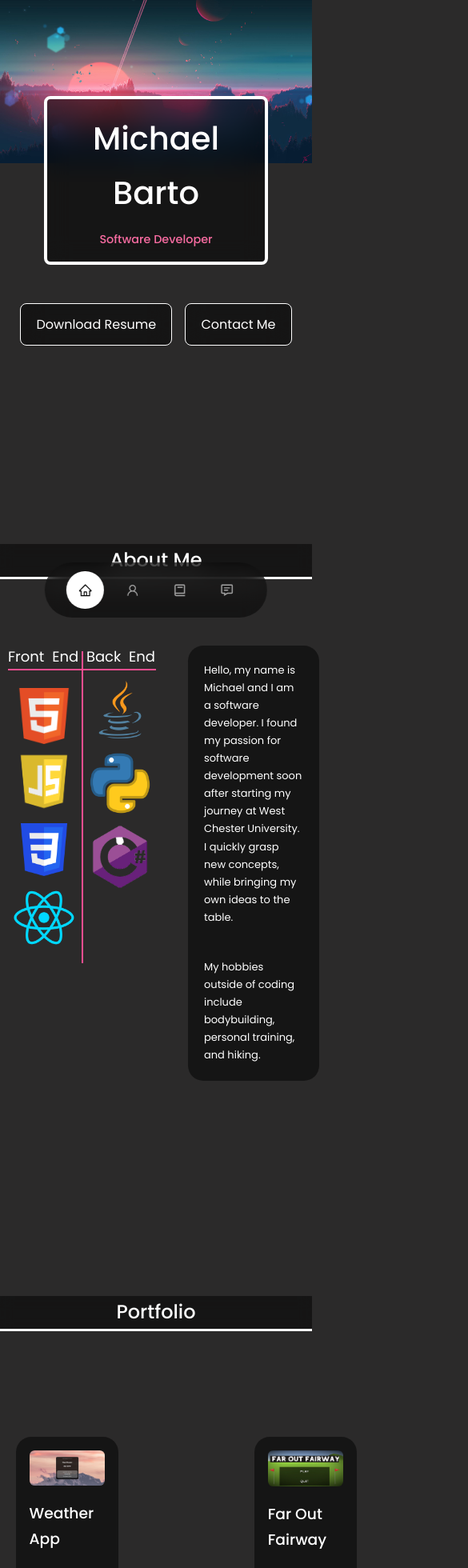
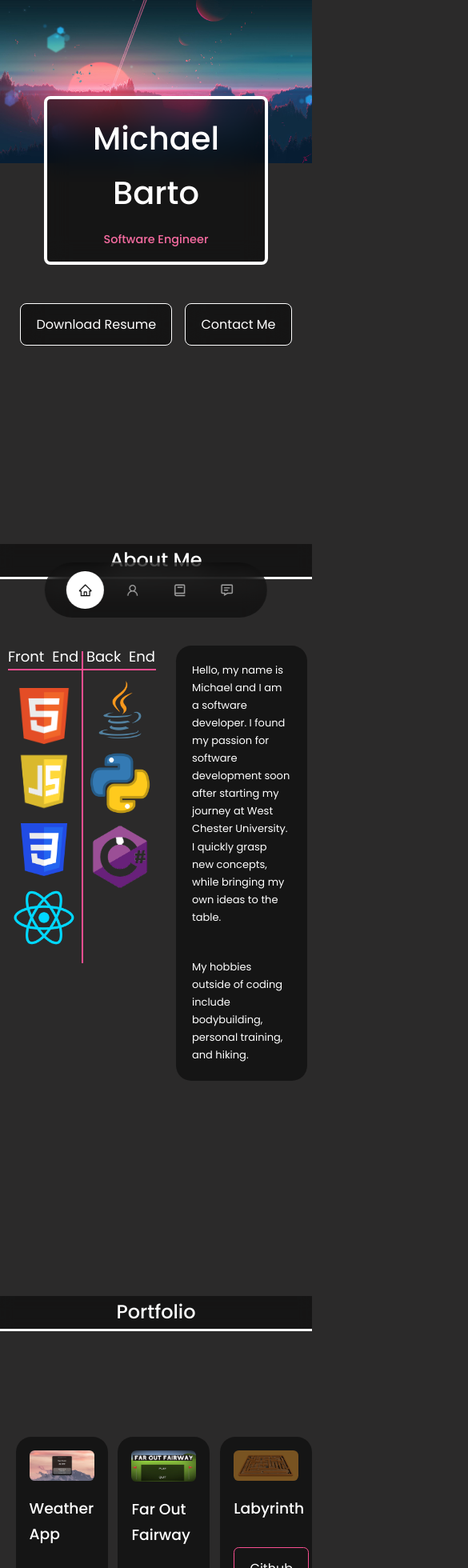
Before and after one commit to mbarto202/react-portfolio-website, a React (Create React App) app: page / in a window 390 px wide. Shown: the part 40-2000 px from the top of the page at 80% size, 585 px wide, since content can reach past the window. Built offline with nearby package versions, Linux system fonts and the light colour scheme.

Commit message:
phone compatibility

```diff
--- a/src/components/about/about.css
+++ b/src/components/about/about.css
@@ -130,7 +130,7 @@ hr.vLine {
         font-size: small;
         width: 60%;
         position:relative;
-        margin-left: 395px;
+        margin-left: 380px;
         top: -220px;
         padding: 20px;
     }
--- a/src/components/header/Header.jsx
+++ b/src/components/header/Header.jsx
@@ -9,7 +9,7 @@ const Header = () => {
       <div className="container header_container">
         <div className='titleBg'>
           <h1 className='name'>Michael Barto</h1>
-          <h5 className="title">Software Developer</h5>
+          <h5 className="title">Software Engineer</h5>
         </div>
         <CTA />
         <HeaderSocial />
--- a/src/components/portfolio/Portfolio.jsx
+++ b/src/components/portfolio/Portfolio.jsx
@@ -16,7 +16,7 @@ const Portfolio = () => {
           <h3>Weather App</h3>
           <div className='portfolio_item-cta'>
             <a href="https://github.com/mbarto202/react-weather-app"  className='btn' target='_blank'>Github</a>
-            <a href="http://weathermb.com"  className='btn btn-primary' target='_blank'>Live Demo</a>
+            <div className='demo'><a href="http://weathermb.com"  className='btn btn-primary' target='_blank'>Live Demo</a></div>
           </div>
         </article>
 
@@ -27,7 +27,7 @@ const Portfolio = () => {
           <h3>Far Out Fairway</h3>
           <div className='portfolio_item-cta'>
             <a href="https://github.com/WCU-CSC476-F20/team-project-2-team-t"  className='btn' target='_blank'>Github</a>
-            <a href="https://play.unity.com/mg/other/team-project-2-build-1"  className='btn btn-primary' target='_blank'>Live Demo</a>
+            <div className='demo'><a href="https://play.unity.com/mg/other/team-project-2-build-1"  className='btn btn-primary' target='_blank'>Live Demo</a></div>
           </div>
         </article>
 
@@ -38,7 +38,7 @@ const Portfolio = () => {
           <h3>Labyrinth</h3>
           <div className='portfolio_item-cta'>
             <a href="https://github.com/WCU-CSC476-F20/team-project-1-team-t/tree/master"  className='btn' target='_blank'>Github</a>
-            <a href="https://play.unity.com/mg/other/crazy-labyrinth-team-t"  className='btn btn-primary' target='_blank'>Live Demo</a>
+            <div className='demo'><a href="https://play.unity.com/mg/other/crazy-labyrinth-team-t"  className='btn btn-primary' target='_blank'>Live Demo</a></div>
           </div>
         </article>
       </div>
--- a/src/components/portfolio/portfolio.css
+++ b/src/components/portfolio/portfolio.css
@@ -45,7 +45,7 @@ h2 {
 /* Small Devices */
 @media screen and (max-width: 600px) {
     .portfolio_item {
-        width: 43%;
+        width: 90%;
     }
 
     .portfolio_item-cta {
@@ -58,7 +58,7 @@ h2 {
         gap: 0rem;
     }
 
-    .btn {
+    .demo{
         display: none;
     }
 }
```
